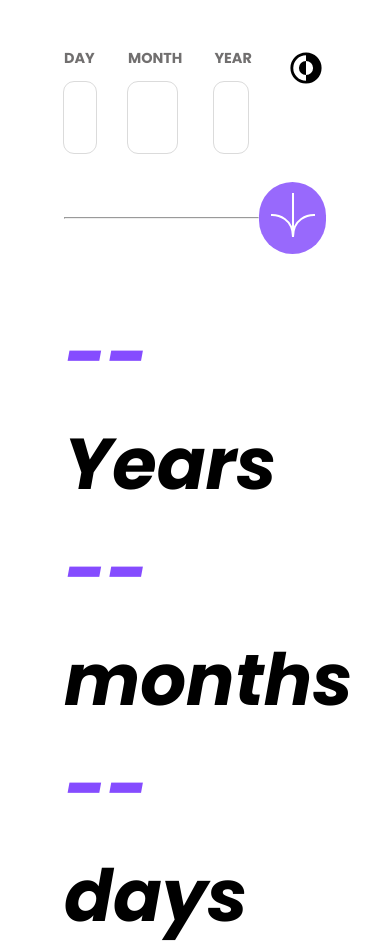
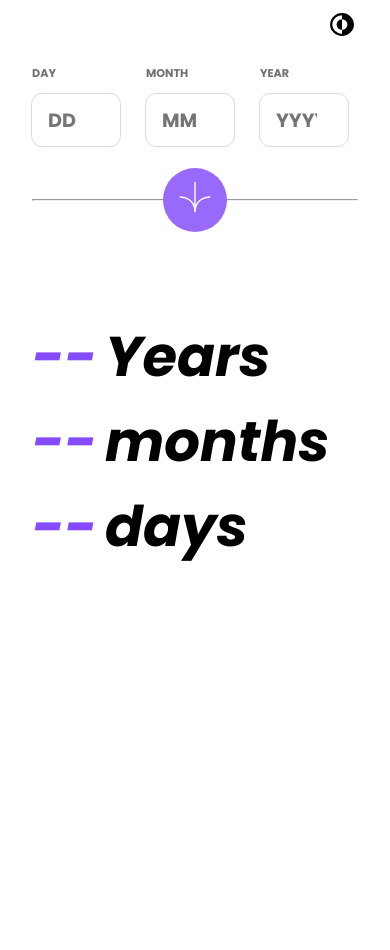
Before and after one commit to Alucard2169/Age-calculator, a plain HTML site: page index.html in a window 390 px wide. After the commit the page ends 844 px from the top, so only its background shows below. Drawn offline with Linux system fonts and the light colour scheme.

Commit message:
added mobile screen responsiveness

```diff
--- a/index.html
+++ b/index.html
@@ -5,33 +5,35 @@
     <meta http-equiv="X-UA-Compatible" content="IE=edge">
     <meta name="viewport" content="width=device-width, initial-scale=1.0">
     <link rel="stylesheet" href="./styles/style.css">
+    <script src="./js/app.js" defer></script>
     <title>Age Calculator</title>
 </head>
-<body>
+<body id="body">
 
     <header>
             <nav>
-                <button class="darkMode"><img src="./assets/icons/modeSwitcher.svg" alt="mode switcher"></button>
+                <button class="darkMode" id="modeBtn"><img src="./assets/icons/modeSwitcher.svg" alt="mode switcher"></button>
             </nav>
-        <form>
+        <form id="form">
             <div class="inputSection">
-                <label for="day">
+                <label for="day" id="dayLabel">
                     <span class="inputLabel">DAY</span>
-                    <input type="number" id="day" class="input" required>
-                    <p class="error"></p>
+                    <input type="number" id="day" class="input" placeholder="DD" required>
+                    <p class="error" id="dayError"></p>
                 </label>
 
-                <label for="month">
+                <label for="month" id="monthLabel">
                     <span class="inputLabel">MONTH</span>
-                    <input type="number" id="month" class="input" required>
-                    <p class="error"></p>
+                    <input type="number" id="month" class="input" placeholder="MM" required>
+                    <p class="error" id="monthError"></p>
                 </label>
 
-                <label for="year">
-                    <span class="inputLabel">YEAR</span>
-                    <input type="number" id="year" class="input" required>
-                    <p class="error"></p>
-                </label>
+<label for="year" id="yearLabel">
+    <span class="inputLabel">YEAR</span>
+    <input type="number" id="year" class="input" pattern="\d{4}" placeholder='YYYY' required>
+    <p class="error" id="yearError"></p>
+</label>
+
             </div>
 
             <div class="lowerSection">
--- a/styles/style.scss
+++ b/styles/style.scss
@@ -1,4 +1,5 @@
 @import url('https://fonts.googleapis.com/css2?family=Poppins:ital,wght@0,200;0,400;0,700;0,800;1,700;1,800&display=swap');
+
 
 
 * {
@@ -149,10 +150,120 @@ body {
 
 
 .errorInputDisplay {
-    color: hsl(0, 100%, 67%);
-    outline: 1px hsl(0, 100%, 67%) solid;
+    .inputLabel {
+        color: hsl(0, 100%, 67%) !important;
+    }
+
+    .input {
+        outline: 1px hsl(0, 100%, 67%) solid !important;
+    }
+
 }
 
 .errorText {
     color: hsl(0, 100%, 67%);
 }
+
+
+.dark {
+    background-color: black;
+
+    color: white;
+
+    nav {
+        .darkMode {
+            background-color: white;
+        }
+    }
+
+    form {
+        .inputSection {
+            label {
+                input {
+                    background-color: black;
+                    color: white;
+                }
+            }
+        }
+    }
+}
+
+
+
+
+@media only screen and (max-width: 900px) {
+
+    html,
+    body {
+        padding: 1rem;
+    }
+
+    body {
+        padding: 1rem;
+
+        header {
+
+            nav {
+                top: -10%;
+
+                button {
+                    width: 2rem;
+                    height: 2rem;
+                }
+            }
+
+            form {
+                margin-top: 10%;
+                gap: 2.5rem;
+
+                .inputSection {
+                    width: 100%;
+                    gap: 1rem;
+
+                    label {
+                        .inputLabel {
+                            font-size: .7rem;
+                        }
+
+                        .input {
+                            padding: .7rem 1rem;
+                            font-size: 1.2rem;
+                        }
+                    }
+
+                }
+
+                .lowerSection {
+                    position: relative;
+
+                    hr {
+                        color: hsl(0, 1%, 44%);
+                        background-color: hsl(0, 1%, 44%);
+                        width: 100%;
+                    }
+
+                    .submitBtn {
+                        position: absolute;
+                        left: 0;
+                        right: 0;
+                        margin-inline: auto;
+                        width: 4rem;
+                        height: 4rem;
+
+                        img {
+                            width: 2rem;
+                            height: 2rem;
+                        }
+                    }
+                }
+            }
+        }
+
+        main {
+            .output {
+                font-size: 3.5rem;
+            }
+        }
+    }
+
+}
```
Also changed, not shown: styles/style.css, 1 other file.
